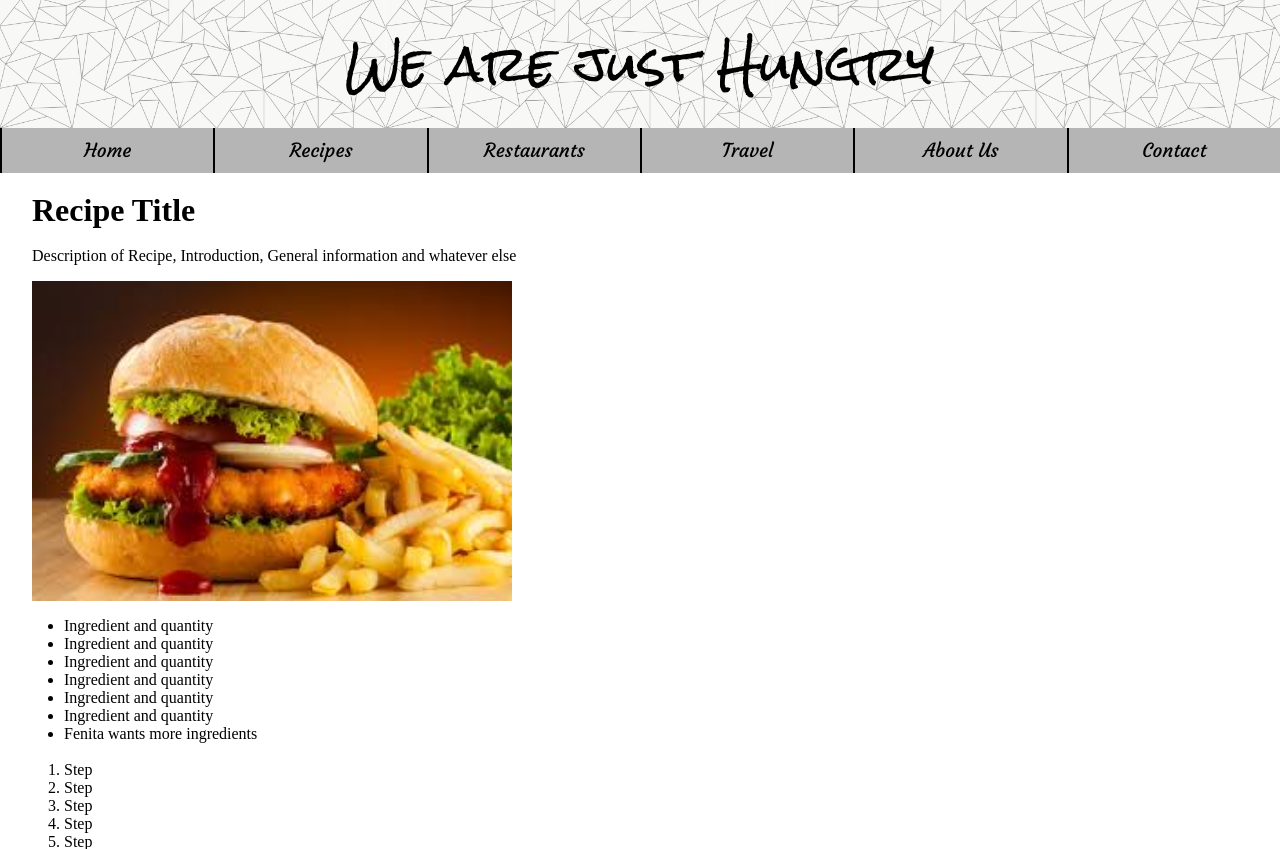
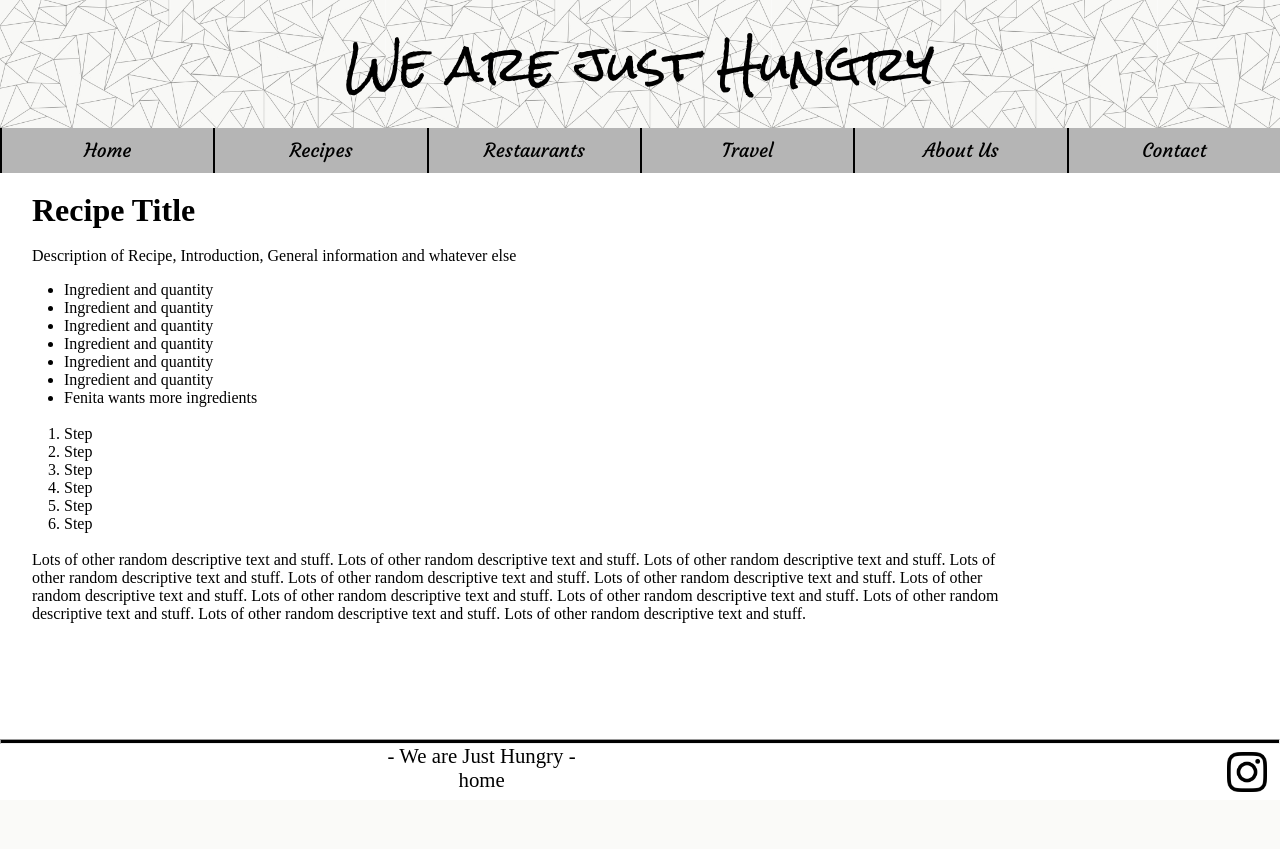
Before and after one commit to weAreJustHungryBlog/weAreJustHungry.github.io, a PHP site: page /recipeTemplate.html in a window 1280 px wide. Shown: the top 849 px of the page. After the commit the page ends 792 px from the top, so only its background shows below. Run offline with PHP 8.4, Linux system fonts and the light colour scheme.

Commit message:
Update recipeTemplate.css

```diff
--- a/recipeTemplate.css
+++ b/recipeTemplate.css
@@ -14,10 +14,8 @@
 }
 
 .recipeImg{
-	background-image: url("pics/genericFood2.jpg");
-	background-size: cover;
-	height: 20em;
-	width: 30em;
+	width: 50%;
+	height: auto;
 	display: block;
 	margin: 1em 0em;
 }
```
